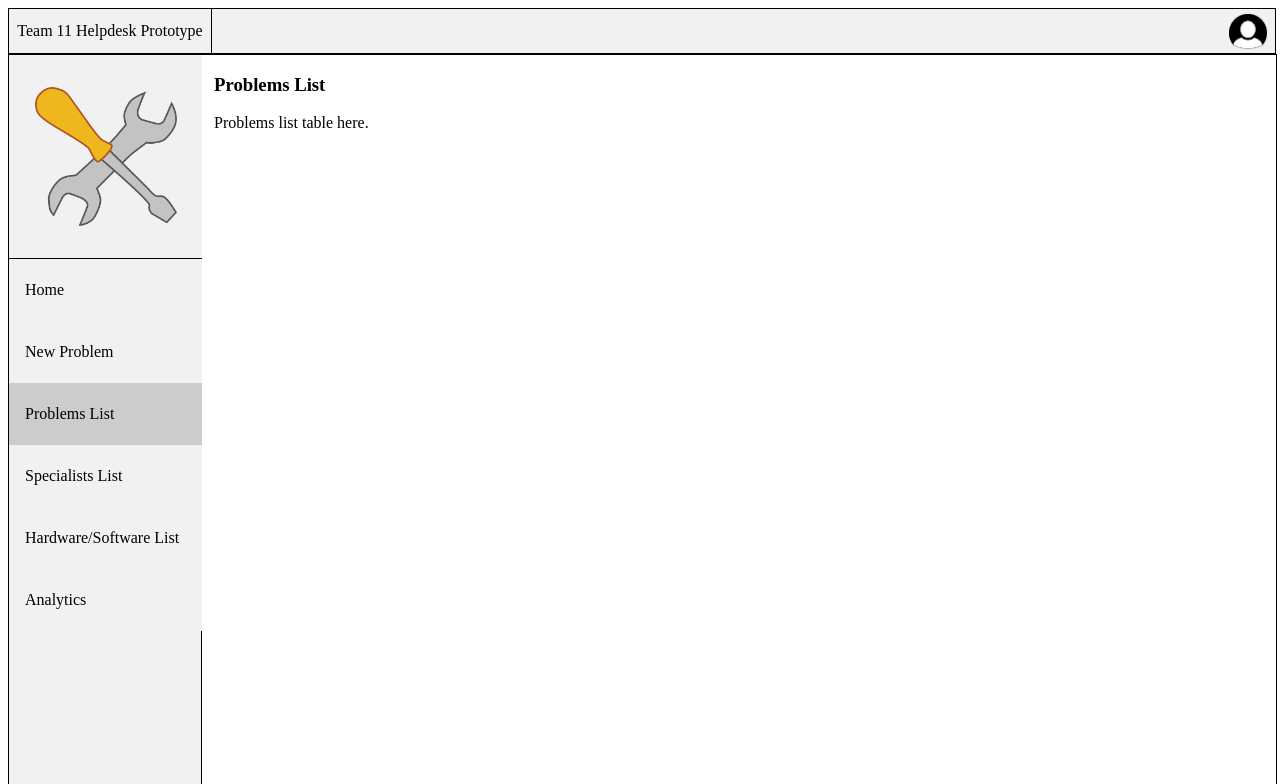
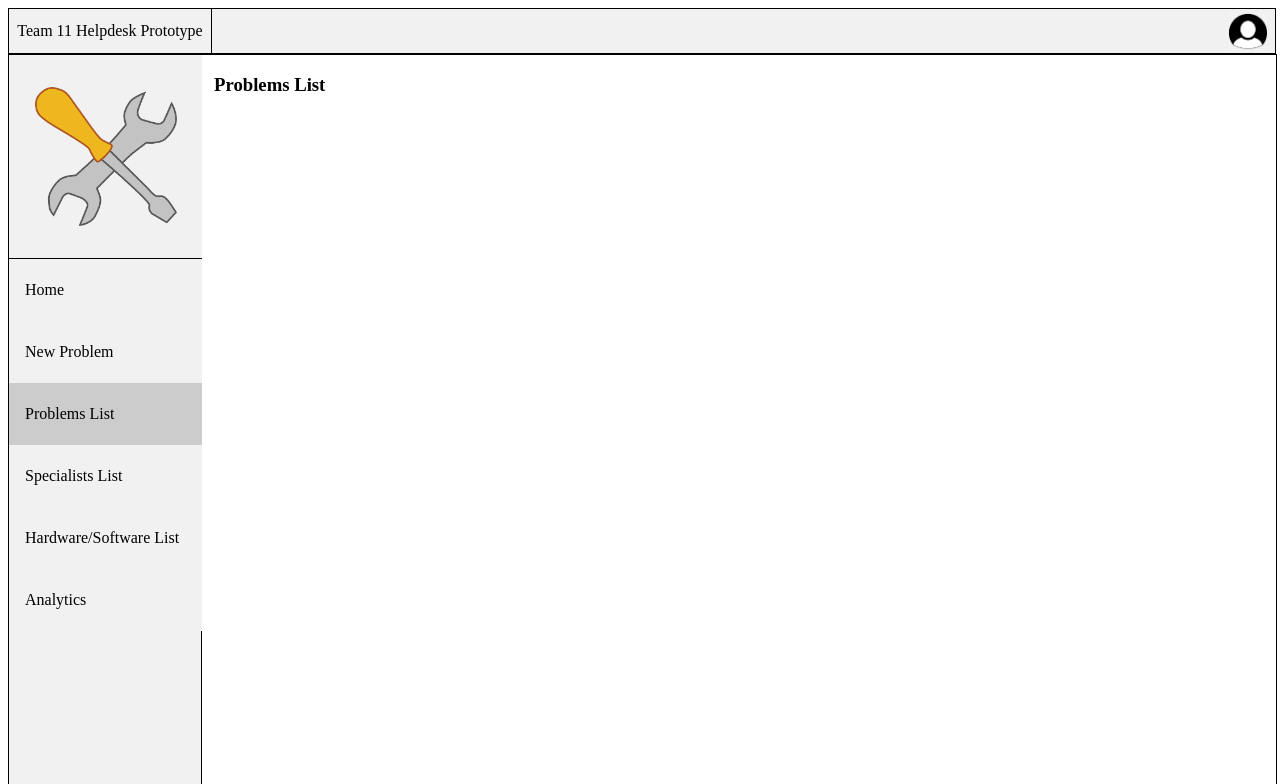
Before and after one commit to Jerfish/Team-Project, a PHP site: page / in a window 1280 px wide, after a click on "Problems List". Shown: the top 784 px of the page. Run offline with PHP 8.4, Linux system fonts and the light colour scheme; the visitor is signed in with stand-in values (Sample User, id 1).

Commit message:
merging some of my code with Dan's

```diff
--- a/index.php
+++ b/index.php
@@ -13,6 +13,15 @@
 <html>
     <head>
         <script>
+
+            //Gets a string containing a html table, which it then displays, depending on which tab is open (the parameter).
+            function getTable(type) {
+                $(document).ready(function() {
+                    $.get("getTable.php", {'type':type}, function(data) {
+                        document.getElementById("probTable").innerHTML = data;
+                    })
+                }(jQuery))
+            }
 
             //Switches the focused section to the correct page when a tab is selected, uses the selected tab as parameter to determine displayed page
 			function openTab(event, tabName, type) {
@@ -226,7 +235,7 @@
                 <div id="mainImage"><img src="logo.png" alt="Make It All" style="padding:10px; max-width:88%; max-height:88%;"></div>
                 <span class="mainTab active" onclick="openTab(event, 'home', 'main')">Home</span>
                 <span class="mainTab" onclick="openTab(event, 'newProblem', 'main');openTab(event, 'requiredInfo', 'sub');">New Problem</span>
-                <span class="mainTab" onclick="openTab(event, 'problemsList', 'main')">Problems List</span>
+                <span class="mainTab" onclick="openTab(event, 'problemsList', 'main');getTable('Problem');">Problems List</span>
                 <span class="mainTab" onclick="openTab(event, 'specialistsList', 'main')">Specialists List</span>
                 <span class="mainTab" onclick="openTab(event, 'hardSoftWareList', 'main')">Hardware/Software List</span>
                 <span class="mainTab" onclick="openTab(event, 'analytics', 'main')">Analytics</span>
@@ -262,10 +271,8 @@
             </div>
 
             <div id="problemsList" class="tabContent">
-                <h3 onclick="openTab(event, 'viewProb', 'sub')">Problems List</h3>
-                Problems list table here.
-
-                <div class="subTabContent" id="viewProb" style="display:none;">Hello there.</div>
+                <h3>Problems List</h3>
+                <p id="probTable"></p>
 
             </div>
 
```
